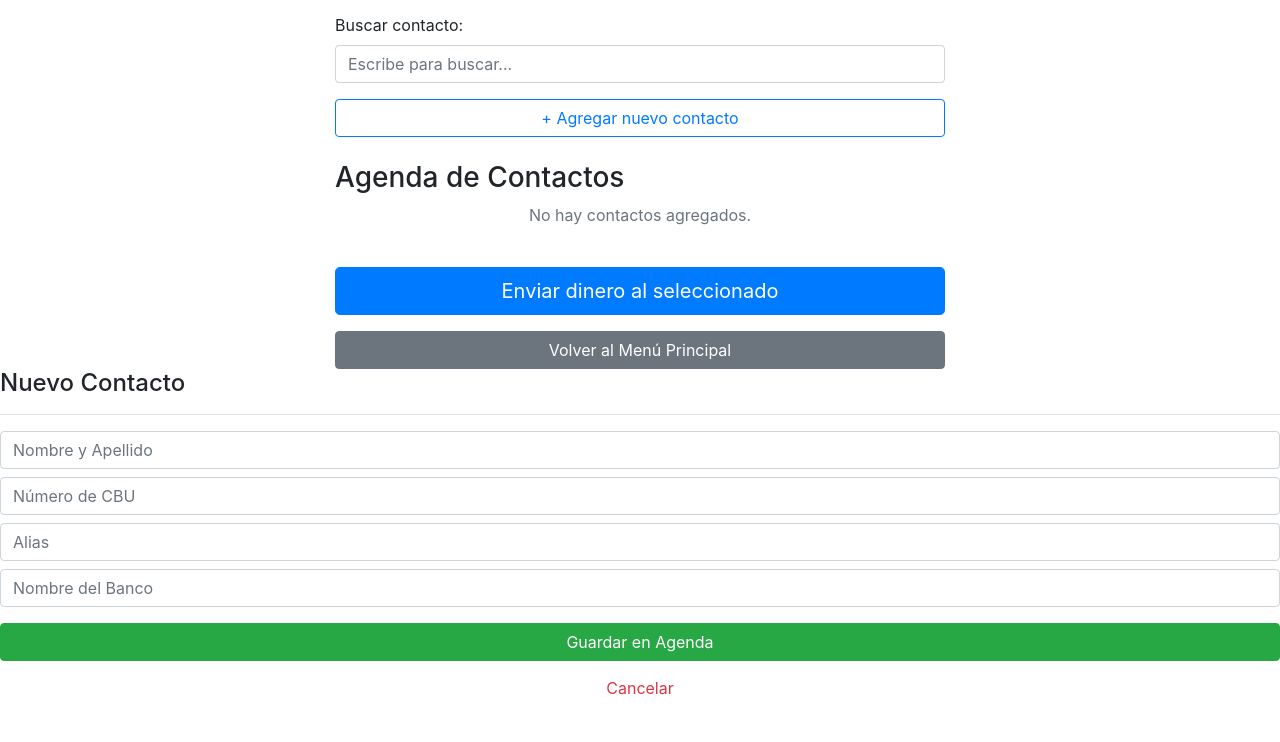
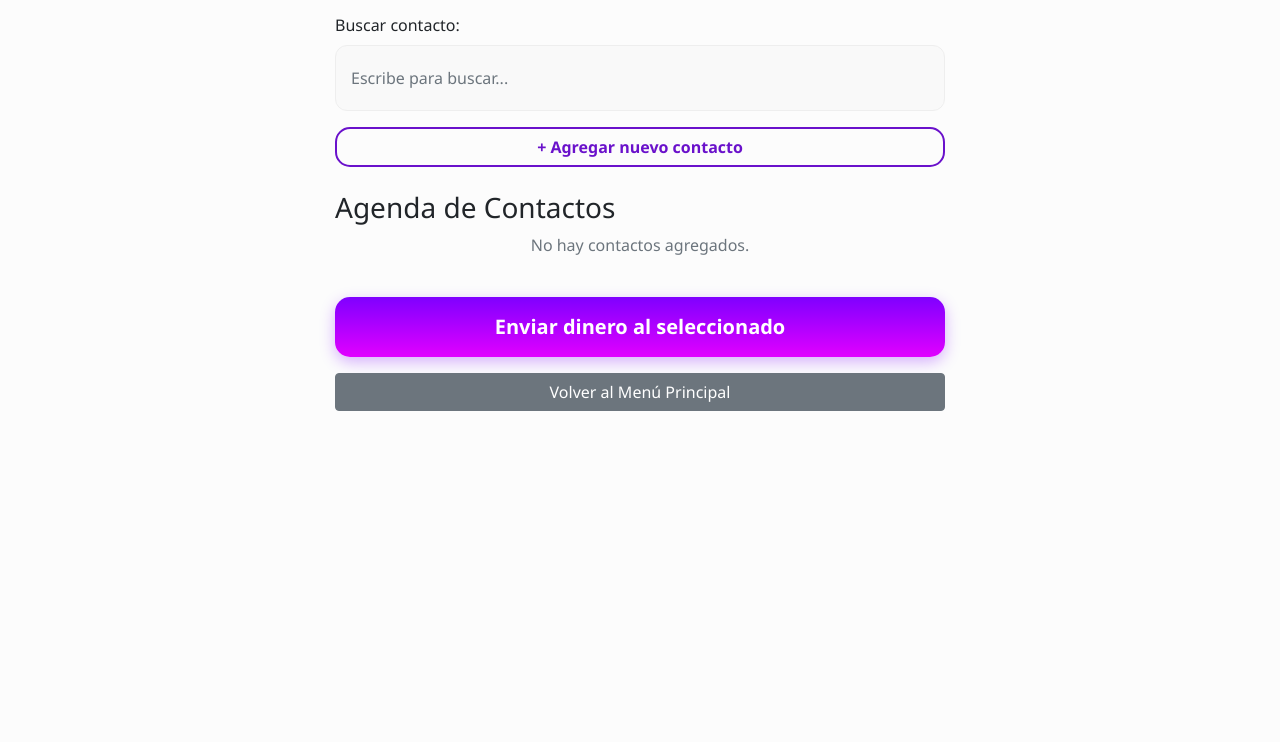
Before and after one commit to MarcEvil/BancoFalaferio_M2, a plain HTML site: page sendmoney.html in a window 1280 px wide. Shown: the part 58-800 px from the top of the page. Drawn offline with nearby package versions, Linux system fonts and the light colour scheme; the site is published under a folder, as on GitHub Pages, so addresses that start at the root find nothing.

Commit message:
Update sendmoney.html
modificando sendmoney a la carpeta css

```diff
--- a/sendmoney.html
+++ b/sendmoney.html
@@ -5,7 +5,7 @@
   <meta name="viewport" content="width=device-width, initial-scale=1.0">
   <title>Wallet - Enviar Dinero</title>
   <link rel="stylesheet" href="https://maxcdn.bootstrapcdn.com/bootstrap/4.0.0/css/bootstrap.min.css">
-  <link rel="stylesheet" href="/assets/css/sendmoney.css">
+  <link rel="stylesheet" href="assets/css/sendmoney.css">
 
 </head>
 <body>
```
